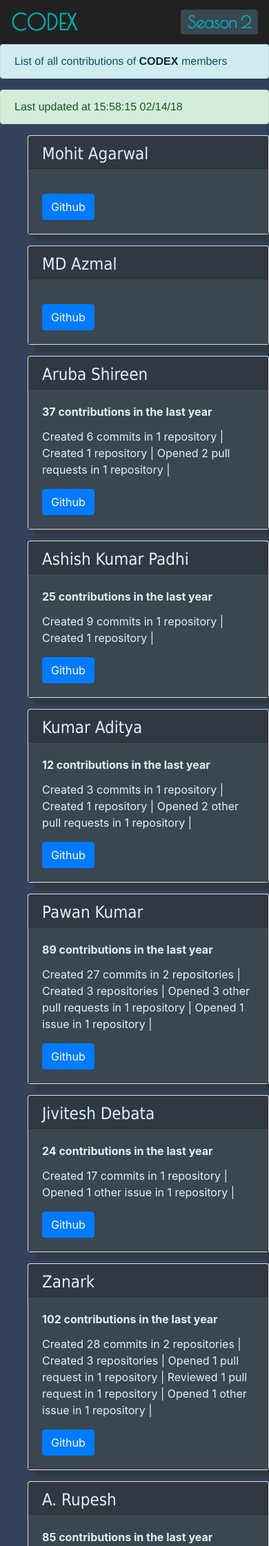
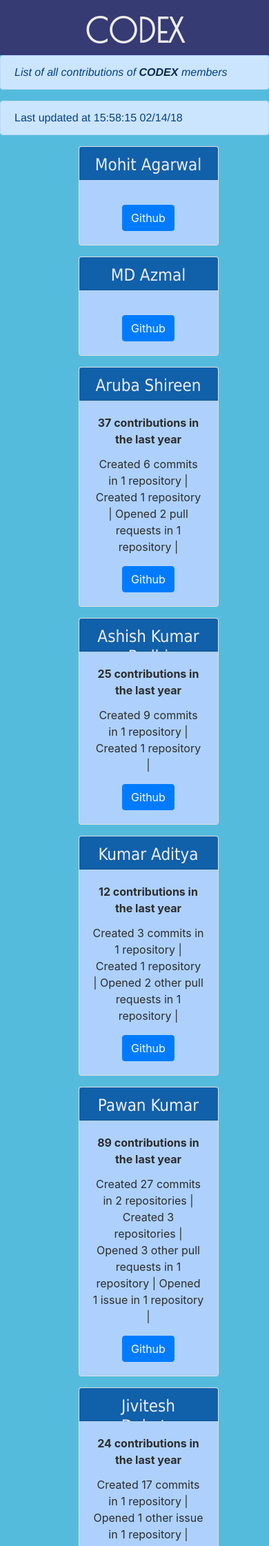
Before and after one commit to SubhrajitPrusty/codex-github, a Django app: page / in a window 390 px wide. Shown: the top 2242 px of the page at 69% size. Run offline with Django 3.2, Linux system fonts and the light colour scheme; some libraries are stand-ins or nearby versions.

Commit message:
changed color theme, kinda added responsiveness

```diff
--- a/codex/templates/index.html
+++ b/codex/templates/index.html
@@ -14,15 +14,15 @@
 	<link href="https://fonts.googleapis.com/css?family=Poiret+One" rel="stylesheet">
 	<meta name="viewport" content="width=device-width, initial-scale=1.0">
 </head>
-<body style="background-color: #33425b">
+<body style="background-color: #5BD">
 	<style>
 		:root
 		{
-	  		--main-bg-color: #212121;
-	  		--sub-bg-color: #303841;
-	  		--sub2-bg-color: #3a4750;
-	  		--text-color-primary: #e3eff3;
-	  		--text-color-secondary: #00adb5;
+	  		--main-bg-color: #363b74;
+	  		--sub2-bg-color: #add1fc;
+	  		--sub-bg-color: #1160aa;
+	  		--text-color-primary: #2c2c2c;
+	  		--text-color-secondary: #EEEEEE;
 	  	}
 	  	@font-face
 	  	{
@@ -34,17 +34,10 @@
 		}
 		.navbar
 		{
-			height: 4rem;
-			font-size: 2rem;
-			color: white;
-			/*background-color: #5e56d5;*/
+			height: 5rem;
+			font-size: 3rem;
 			background-color: var(--main-bg-color);
 			color: var(--text-color-secondary);
-		}
-
-		#listcontainer
-		{
-			padding: 0rem;
 		}
 
 		li
@@ -56,7 +49,7 @@
 			background-color: var(--sub-bg-color);
 			height: 3rem;
 			font-family: Tahoma;
-			color: var(--text-color-primary);
+			color: var(--text-color-secondary);
 		}
 		.card-body
 		{
@@ -70,45 +63,55 @@
 		{
 			color: var(--text-color-primary);
 		}
-		.card
-		{
-			box-shadow: 10px 10px 5px var(--sub-bg-color);
-		}
-		/*#profbtn
-		{
-			background-color: #00adb5;
-		}*/
-
-		#navbadge
-		{
-			background-color: var(--sub2-bg-color);
-			color: var(--text-color-secondary);
-			font-family: 'Poiret One';
-		}
 		#titletext
 		{
-			font-family: 'Poiret One';
+			align-content: center;
+			font-family: 'Poiret One','Helvetica';
 			color: var(--text-color-secondary);
+			text-align: center;
+			width: 100%;
 		}
 		.alert
 		{
 			font-family: 'Helvetica';
 		}
+
+		.pad
+		{
+			width: 15%;
+		}
+
+		#central
+		{
+			position: relative;
+			display: table;
+			margin: 0 auto;
+			/*align-content: center;*/
+			text-align: center;
+		}
 	</style>
 
 	<nav class="navbar sticky-top navbar-dark">
-		<b id="titletext">CODEX</b><span class="badge badge-light" id="navbadge">Season 2</span>
+		<b id="titletext">CODEX</b>
 	</nav>
 
-	<div class="alert alert-info" role="alert">
-  List of all contributions of  <a class="alert-link" href="http://github.com/codex-iter/">CODEX</a>  members
+	<div class="alert alert-primary" role="alert">
+  <em>List of all contributions of  <a class="alert-link" href="http://github.com/codex-iter/">CODEX</a>  members</em>
 	</div>
 
-	<div class="alert alert-success" role="alert">
+	<div class="alert alert-primary" role="alert">
 		Last updated at {{ localtime }}
 	</div>
 
+	<table>
+		<tr>
+			<td class="pad"></td>
+			<td id="central">
+				{% block content %}{% endblock %}
+			</td>
+			<td class="pad"></td>
+		</tr>
+	</table>
 
-	{% block content %}{% endblock %}
 </body>
 </html>
```
